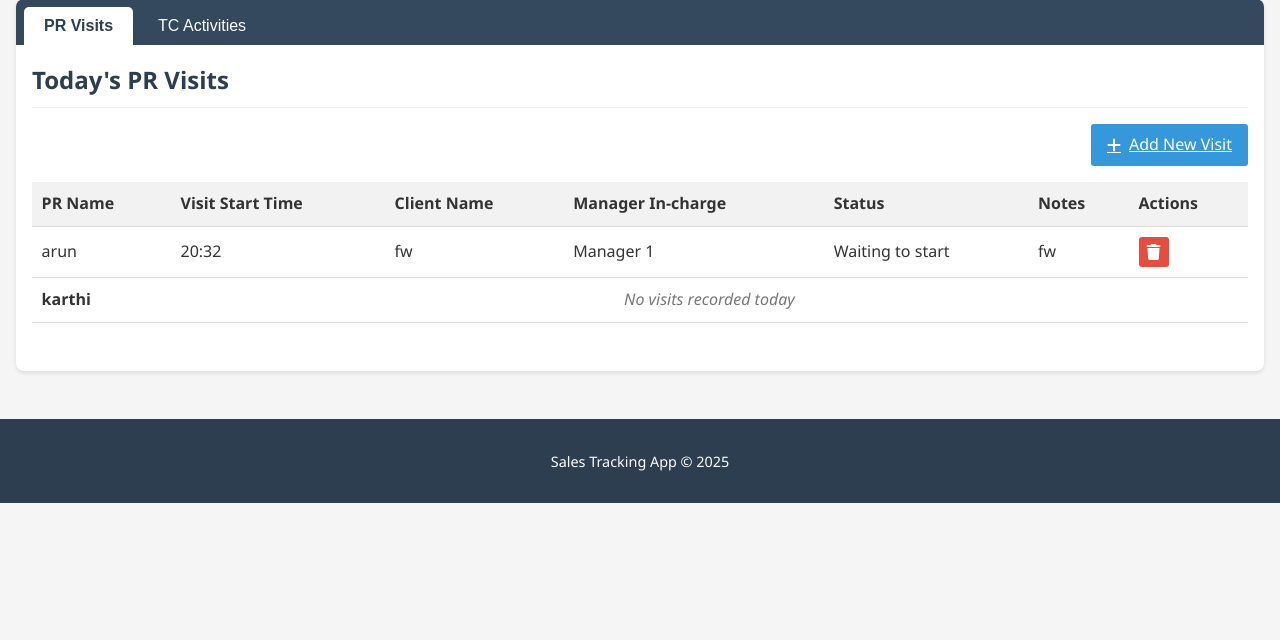
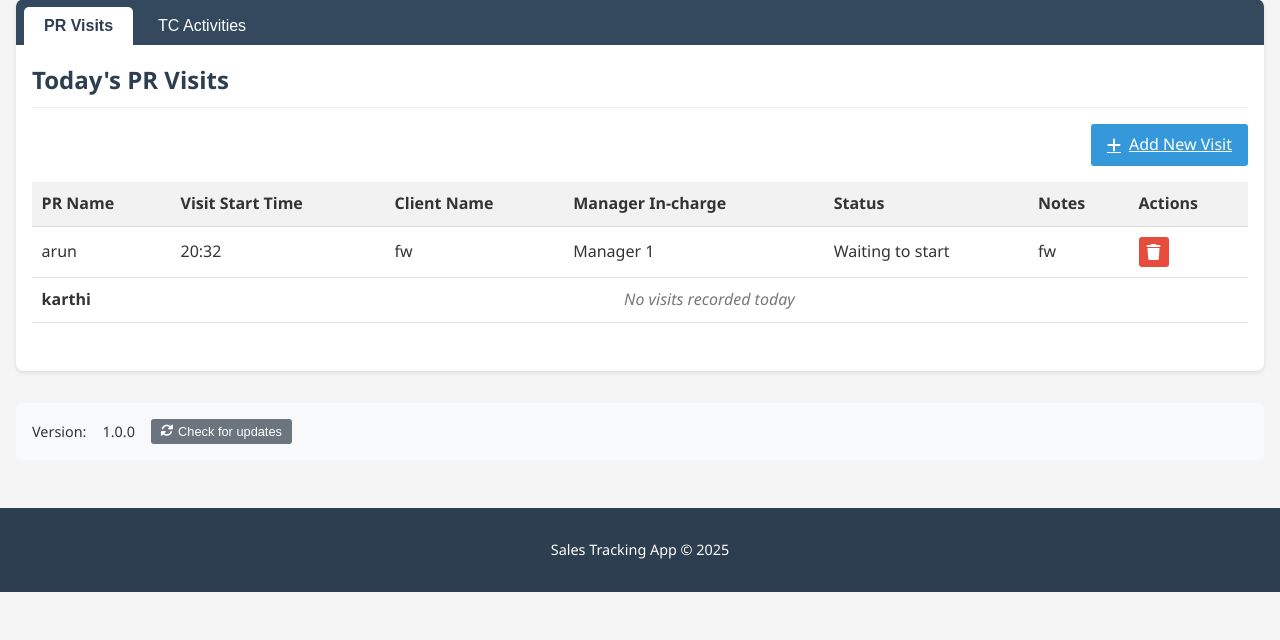
Before and after one commit to nikhil8182/daily_sales, a Flask app: page / in a window 1280 px wide. Shown: the part 160-800 px from the top of the page. Run offline with Flask 3, Linux system fonts and the light colour scheme.

Commit message:
Initial commit for sales tracking app

```diff
--- a/app/routes/main.py
+++ b/app/routes/main.py
@@ -1,6 +1,10 @@
-from flask import Blueprint, render_template, request, redirect, url_for, jsonify
+from flask import Blueprint, render_template, request, redirect, url_for, jsonify, Response
 from app.models import db, PRVisit, TCActivity, TeamMember
 from datetime import datetime
+import subprocess
+import os
+import hmac
+import hashlib
 
 bp = Blueprint('main', __name__)
 
@@ -175,3 +179,52 @@ def team():
                           sales_managers=sales_managers,
                           today=today_str,
                           current_year=current_year)
+
+@bp.route('/webhook', methods=['POST'])
+def webhook():
+    """
+    Webhook endpoint to handle Git pull requests.
+    This can be triggered by GitHub, GitLab, or other Git providers.
+    """
+    # For security, you would typically validate the request
+    # using a secret key or token, but for simplicity we'll
+    # omit that step in this example
+
+    try:
+        # Get project directory
+        project_dir = os.path.dirname(os.path.dirname(os.path.dirname(os.path.abspath(__file__))))
+
+        # Run git pull
+        result = subprocess.run(
+            ['git', 'pull'],
+            cwd=project_dir,
+            capture_output=True,
+            text=True,
+            check=True
+        )
+
+        # Return the result
+        return jsonify({
+            'success': True,
+            'message': 'Git pull executed successfully',
+            'details': {
+                'stdout': result.stdout,
+                'stderr': result.stderr
+            }
+        }), 200
+
+    except subprocess.CalledProcessError as e:
+        return jsonify({
+            'success': False,
+            'message': 'Git pull failed',
+            'details': {
+                'stdout': e.stdout,
+                'stderr': e.stderr,
+                'return_code': e.returncode
+            }
+        }), 500
+    except Exception as e:
+        return jsonify({
+            'success': False,
+            'message': f'An error occurred: {str(e)}'
+        }), 500
--- a/app/static/css/main.css
+++ b/app/static/css/main.css
@@ -123,6 +123,44 @@ footer {
     display: inline-flex;
     align-items: center;
     gap: 0.5rem;
+}
+
+.version-info {
+    margin-top: 2rem;
+    background-color: #f8f9fa;
+    padding: 1rem;
+    border-radius: 5px;
+    display: flex;
+    align-items: center;
+    gap: 1rem;
+    font-size: 0.9rem;
+}
+
+.btn-small {
+    background-color: #6c757d;
+    color: white;
+    border: none;
+    padding: 0.3rem 0.6rem;
+    border-radius: 3px;
+    cursor: pointer;
+    font-size: 0.8rem;
+    display: inline-flex;
+    align-items: center;
+    gap: 0.3rem;
+}
+
+.btn-small:hover {
+    background-color: #5a6268;
+}
+
+.btn-small:disabled {
+    opacity: 0.6;
+    cursor: not-allowed;
+}
+
+#update-status {
+    font-style: italic;
+    color: #6c757d;
 }
 
 .pr-name-display {
--- a/app/templates/index.html
+++ b/app/templates/index.html
@@ -131,6 +131,14 @@
                 </div>
             </div>
         </div>
+
+        <div class="version-info">
+            Version: <span id="version">1.0.0</span>
+            <button id="update-btn" class="btn-small" onclick="checkForUpdates()">
+                <i class="fas fa-sync-alt"></i> Check for updates
+            </button>
+            <div id="update-status"></div>
+        </div>
     </main>
 
     <footer>
@@ -157,6 +165,42 @@
             document.getElementById(tabName).classList.add("active");
             evt.currentTarget.classList.add("active");
         }
+
+        function checkForUpdates() {
+            const updateStatus = document.getElementById('update-status');
+            const updateBtn = document.getElementById('update-btn');
+
+            updateStatus.innerHTML = 'Checking for updates...';
+            updateBtn.disabled = true;
+
+            fetch('/webhook', {
+                method: 'POST',
+                headers: {
+                    'Content-Type': 'application/json',
+                },
+                body: JSON.stringify({
+                    action: 'check_updates'
+                }),
+            })
+            .then(response => response.json())
+            .then(data => {
+                if (data.success) {
+                    if (data.details.stdout.includes('Already up to date.')) {
+                        updateStatus.innerHTML = 'Your app is up to date!';
+                    } else {
+                        updateStatus.innerHTML = 'Update successful! Refresh the page to see changes.';
+                    }
+                } else {
+                    updateStatus.innerHTML = 'Update failed: ' + data.message;
+                }
+            })
+            .catch(error => {
+                updateStatus.innerHTML = 'Error: ' + error;
+            })
+            .finally(() => {
+                updateBtn.disabled = false;
+            });
+        }
     </script>
 </body>
 </html>
```
